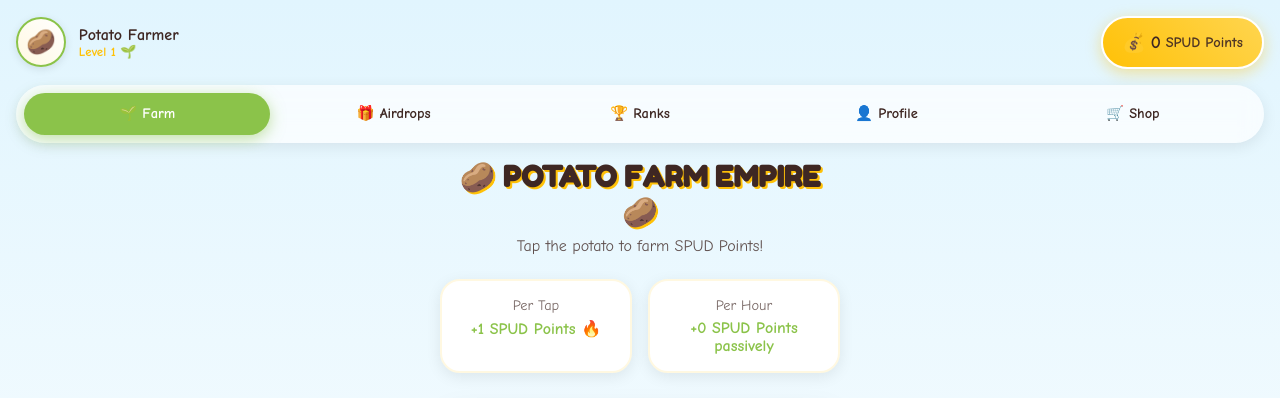
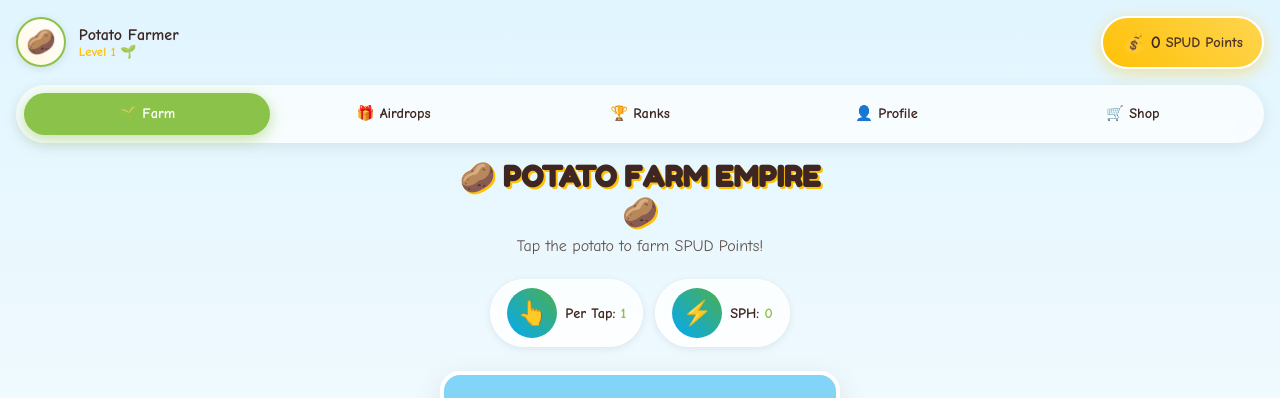
Before and after one commit to zaikaman/SpudVerse, a website: page public/index.html in a window 1280 px wide. Both pictures are taken after a click on the button "🚀 Start Farming!". Shown: the top 398 px of the page. Drawn offline with Linux system fonts and the light colour scheme; no server answers.

Commit message:
Change game's UI

```diff
--- a/public/index.html
+++ b/public/index.html
@@ -65,14 +65,14 @@
                         <p class="farm-subtitle">Tap the potato to farm SPUD Points!</p>
                     </div>
 
-                    <div class="farm-stats">
-                        <div class="stat-item">
-                            <span class="stat-label">Per Tap</span>
-                            <span class="stat-value">+<span id="per-tap">1</span> SPUD Points 🔥</span>
+                    <div class="farm-stats-bar">
+                        <div class="stat-pill">
+                            <span class="stat-icon">👆</span>
+                            <span class="stat-text">Per Tap: <strong id="per-tap">1</strong></span>
                         </div>
-                        <div class="stat-item">
-                            <span class="stat-label">Per Hour</span>
-                            <span class="stat-value">+<span id="sph">0</span> SPUD Points  passively</span>
+                        <div class="stat-pill">
+                            <span class="stat-icon">⚡️</span>
+                            <span class="stat-text">SPH: <strong id="sph">0</strong></span>
                         </div>
                     </div>
 
--- a/public/styles.css
+++ b/public/styles.css
@@ -299,40 +299,37 @@ body {
     opacity: 0.8;
 }
 
-.farm-stats {
-    display: grid;
-    grid-template-columns: 1fr 1fr;
-    gap: 1rem;
-    margin-bottom: 2rem;
+/* Compact Farm Stats Bar */
+.farm-stats-bar {
+    display: flex;
+    justify-content: center;
+    gap: 0.75rem; /* 12px */
+    margin-bottom: 1.5rem; /* 24px */
+    flex-wrap: wrap; /* Allow wrapping on very small screens */
 }
 
-.stat-item {
-    background: #ffffff;
-    padding: 1rem;
-    border-radius: var(--border-radius);
-    text-align: center;
-    box-shadow: var(--card-shadow);
-    border: 2px solid var(--light-color);
-    transition: transform 0.2s ease, box-shadow 0.2s ease;
+.stat-pill {
+    display: flex;
+    align-items: center;
+    gap: 0.5rem; /* 8px */
+    background: rgba(255, 255, 255, 0.8);
+    backdrop-filter: blur(5px);
+    padding: 0.5rem 1rem; /* 8px 16px */
+    border-radius: 50px; /* Fully rounded pill shape */
+    box-shadow: 0 2px 8px rgba(0,0,0,0.08);
+    border: 1px solid white;
+    font-size: 0.9rem; /* 14.4px */
+    font-weight: 600;
+    color: var(--dark-color);
 }
 
-.stat-item:hover {
-    transform: translateY(-5px);
-    box-shadow: 0 8px 25px rgba(0,0,0,0.1);
+.stat-icon {
+    font-size: 1.1rem; /* 17.6px */
 }
 
-.stat-label {
-    display: block;
-    font-size: 0.8rem;
-    color: var(--dark-color);
-    opacity: 0.7;
-    margin-bottom: 0.3rem;
-}
-
-.stat-value {
+.stat-text strong {
+    color: var(--primary-color);
     font-weight: 700;
-    font-size: 1rem;
-    color: var(--primary-color);
 }
 
 /* Potato Farm */
@@ -1153,10 +1150,6 @@ body {
     .potato-main {
         font-size: 5rem;
     }
-
-    .farm-stats {
-        grid-template-columns: 1fr;
-    }
 }
 
 /* Fun Animations */
```
